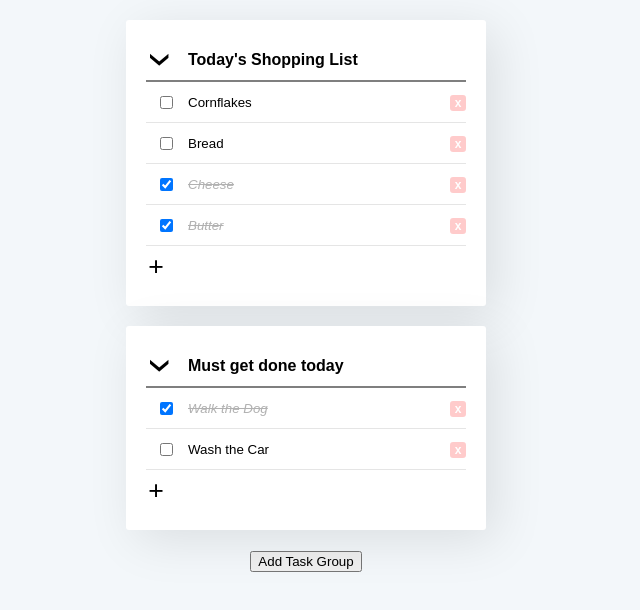
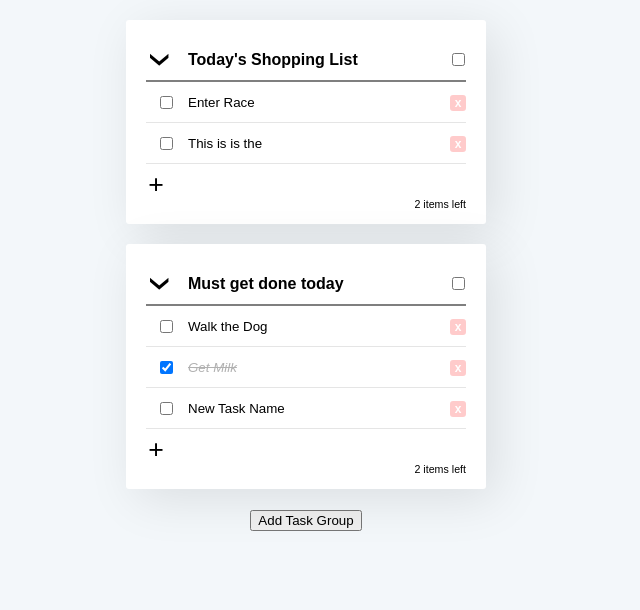
Before and after one commit to dhenniga/react-todo, a React (Create React App) app: page / in a window 1280 px wide. Shown: the top 610 px of the page, without its empty margins (334-974 px from the left). Built offline with nearby package versions, Linux system fonts and the light colour scheme; data requests are answered from the project's data file.

Commit message:
state refactor

```diff
--- a/package.json
+++ b/package.json
@@ -18,7 +18,7 @@
   },
   "proxy": "http://localhost:5000",
   "scripts": {
-    "start": "react-scripts start & yarn run json:server",
+    "start": "react-scripts start & yarn run json-server",
     "build": "react-scripts build",
     "test": "react-scripts test",
     "eject": "react-scripts eject",
--- a/public/index.html
+++ b/public/index.html
@@ -22,7 +22,7 @@
       work correctly both with client-side routing and a non-root public URL.
       Learn how to configure a non-root public URL by running `npm run build`.
     -->
-  <title>React App</title>
+  <title>React TODO</title>
 </head>
 
 <body>
--- a/src/App.js
+++ b/src/App.js
@@ -1,74 +1,82 @@
-import React, { useEffect } from "react";
+import React, { useEffect, useState } from "react";
 import "./App.css";
-import { prop } from "ramda";
+import { values } from "ramda";
 import Task from "./task/task";
 import TaskGroup from "./task-group/task-group";
 import { mapObjectToValues } from "./app.service";
-import { AddTask, DeleteButton } from "./app.styled";
+import { AddTask, ItemsRemaining } from "./app.styled";
 import useTask from "./useTask";
 
 ///////////////////////
 
 const App = () => {
 
+  const [tasks, updateTasks] = useState();
+
   const {
     getTasks,
     createTask,
     createTaskGroup,
-    deleteTask,
-    taskData
+    tasksRemainingCount,
+    toggleTask,
+    deleteTask
   } = useTask();
 
   useEffect(() => {
-    getTasks();
+    getTasks().then(updateTasks);
   }, []);
+
+  const handleToggleChange = (id, value) =>
+    toggleTask(id, value)
+      .then(getTasks().then(updateTasks))
+
+  const handleDeleteTask = (id, value) =>
+    deleteTask(id)
+      .then(getTasks().then(updateTasks))
+
+  const handleCreateTask = rootKey =>
+    createTask(rootKey)
+      .then(getTasks().then(updateTasks))
 
   return (
 
     <div className="App">
 
       {
-        mapObjectToValues((node, rootKey) => {
+        mapObjectToValues((node, rootKey) =>
 
-          return (
           <TaskGroup
             key={rootKey}
-              title={rootKey}>
+            title={rootKey}
+            node={node}>
 
             {
-                mapObjectToValues((item, key) => {
-
-                  return (
-
-                    <div style={{ position: "relative" }}>
+              mapObjectToValues(({ id, text, isChecked }, key) =>
 
                 <Task
                   key={key}
-                        id={prop("id", item)}
-                        text={prop("text")(item)}
-                        isChecked={prop("isChecked", item)}
+                  id={id}
+                  text={text}
+                  isChecked={isChecked}
+                  onToggleChange={handleToggleChange}
+                  onDeleteTask={handleDeleteTask}
                 />
 
-                      <DeleteButton
-                        onClick={() => deleteTask(prop("id", item))}>
-                        x
-                          </DeleteButton>
-
-                    </div>
-
-                  )
-                })(node)
+              )(node)
             }
 
             <AddTask
-                onClick={() => createTask(rootKey)}>
+              onClick={() => handleCreateTask(rootKey)}>
               +
               </AddTask>
 
+            <ItemsRemaining>
+              {tasksRemainingCount(values(node))} items left
+              </ItemsRemaining>
+
           </TaskGroup>
 
-          )
-        })(taskData)
+        )(tasks)
       }
 
       <button onClick={() => createTaskGroup()}>Add Task Group</button>
--- a/src/app.styled.js
+++ b/src/app.styled.js
@@ -10,6 +10,10 @@ export const AddTask = styled.div`
   font-family: sans-serif;
   font-size: 20pt;
   cursor: pointer;
+
+  &:hover {
+    transform: scale(1.2);
+  }
 `;
 
 export const ItemTotal = styled.div`
@@ -19,27 +23,12 @@ export const ItemTotal = styled.div`
   color: #aab2bd;
 `;
 
-export const DeleteButton = styled.button`
-  background-color: red;
-  height: 16px;
-  width: 16px;
-  display: grid;
-  border-radius: 3px;
-  justify-content: center;
-  align-items: center;
-  position: absolute;
-  top: 13px;
-  right: 0px;
-  border: none;
-  outline: 0px;
-  color: white;
-  cursor: pointer;
+export const ItemsRemaining = styled.label`
   font-family: sans-serif;
-  font-weight: 900;
-  font-size: 9pt;
-  opacity: 0.2;
-
-  &:hover {
-    opacity: 1;
-  }
+  font-size: 8pt;
+  float: right;
+  height: 40px;
+  line-height: 40px;
+  position: relative;
+  top: -20px;
 `;
--- a/src/task-group/task-group.js
+++ b/src/task-group/task-group.js
@@ -1,12 +1,23 @@
-import React from "react";
+import React, { useEffect, useState } from "react";
 import {
   Container,
   Chevron,
   Input,
   Header
 } from "./task-group.styled";
+import useTask from "../useTask";
 
-const Group = ({ children, title }) => {
+const Group = ({ children, title, node }) => {
+
+  const {
+    selectAll,
+    selectNone,
+    allSelected
+  } = useTask();
+
+  const [toggleAll, setToggleAll] = useState(false);
+  const [isAllSelected, setIsAllSelected] = useState(allSelected(node))
+
 
   return (
 
@@ -21,6 +32,21 @@ const Group = ({ children, title }) => {
           placeholder="Enter Group Name..."
         />
 
+        <input
+          type="checkbox"
+          checked={isAllSelected}
+          style={{
+            position: "absolute",
+            right: 18,
+            top: 30
+          }}
+          onChange={() => {
+            setToggleAll(!toggleAll);
+            toggleAll && setIsAllSelected(node)
+              ? selectNone(node)
+              : selectAll(node)
+          }} />
+
       </Header>
 
       {children}
--- a/src/task/task.js
+++ b/src/task/task.js
@@ -1,14 +1,25 @@
 import React, { useState } from "react";
-import axios from "axios";
-import { Container, Checkbox, Input } from "./task.styled";
+import {
+  Container,
+  Checkbox,
+  Input,
+  DeleteButton
+} from "./task.styled";
+import useTask from "../useTask";
 
 const Expression = ({
   id,
   text,
-  isChecked
+  isChecked,
+  onToggleChange,
+  onDeleteTask
 }) => {
 
   const [isActive, setIsActive] = useState(isChecked);
+
+  const {
+    renameTask
+  } = useTask();
 
   return (
 
@@ -17,22 +28,24 @@ const Expression = ({
       <Checkbox
         type="checkbox"
         checked={isActive}
-        onChange={event => {
+        onChange={() => {
           setIsActive(!isActive);
-          axios.patch(`/tasks/${id}`, { isChecked: !isActive });
+          onToggleChange(id, isActive)
         }}
       />
 
       <Input
         type="text"
         isChecked={isActive}
-        onChange={event =>
-          axios.patch(`/tasks/${id}`, { text: event.target.value })
-        }
+        onChange={event => renameTask(id, event.target.value)}
         defaultValue={text}
         placeholder="Enter task name"
+      />
 
-      />
+      <DeleteButton
+        onClick={() => onDeleteTask(id)}>
+        x
+        </DeleteButton>
 
     </Container>
 
--- a/src/task/task.styled.js
+++ b/src/task/task.styled.js
@@ -4,6 +4,7 @@ export const Container = styled.div`
   height: 40px;
   width: 100%;
   display: grid;
+  position: relative;
   grid-template-columns: 40px 1fr;
   align-content: center;
   border-bottom: 1px solid rgba(0, 0, 0, 0.1);
@@ -32,3 +33,28 @@ export const Input = styled.input`
 `;
 
 export const Checkbox = styled.input``;
+
+export const DeleteButton = styled.button`
+  background-color: red;
+  height: 16px;
+  width: 16px;
+  display: grid;
+  border-radius: 3px;
+  justify-content: center;
+  align-items: center;
+  position: absolute;
+  top: 13px;
+  right: 0px;
+  border: none;
+  outline: 0px;
+  color: white;
+  cursor: pointer;
+  font-family: sans-serif;
+  font-weight: 900;
+  font-size: 9pt;
+  opacity: 0.2;
+
+  &:hover {
+    opacity: 1;
+  }
+`;
--- a/src/useTask.js
+++ b/src/useTask.js
@@ -1,53 +1,103 @@
-import { useState } from "react";
 import axios from "axios";
 import { converter } from "./app.service";
 import { v4 as uuidv4 } from 'uuid';
+import { map, reduce, values, keys } from "ramda";
 
 const useTask = () => {
 
   const api = axios.create({
-    baseUrl: `http://localhost:5000/`
+    baseUrl: `http://localhost:5000`
   });
 
-  const [taskData, setTaskData] = useState([]);
+  /////////////////////////////
 
-  const getTasks = async () => {
-    let data = await api.get(`/tasks`)
-      .then(({ data }) => data);
-    setTaskData(converter(data))
-  };
+  const getTasks = () =>
+    api.get(`/tasks`)
+      .then(({ data }) => converter(data));
 
-  const createTask = async (rootKey) => {
-    await api.post(`/tasks/`, {
+  /////////////////////////////
+
+  const createTask = rootKey =>
+    api.post(`/tasks/`, {
       "id": uuidv4(),
-      "text": "Enter task Name...",
+      "text": "",
       "group": rootKey,
       "isChecked": false
     });
-    getTasks();
-  };
 
-  const createTaskGroup = async () => {
-    await api.post(`/tasks/`, {
+  /////////////////////////////
+
+  const createTaskGroup = () =>
+    api.post(`/tasks/`, {
       "id": uuidv4(),
       "text": "",
       "group": "",
       "isChecked": false
     });
-    getTasks();
-  };
 
-  const deleteTask = async id => {
-    await api.delete(`/tasks/${id}`);
-    getTasks();
-  };
+  /////////////////////////////
+
+  const deleteTask = id =>
+    api.delete(`/tasks/${id}`);
+
+  /////////////////////////////
+
+  const toggleTask = (id, state) =>
+    api.patch(
+      `/tasks/${id}`,
+      { isChecked: !state });
+
+  /////////////////////////////
+
+  const renameTask = (id, value) =>
+    api.patch(
+      `/tasks/${id}`,
+      { text: value }
+    );
+
+  /////////////////////////////
+
+  const selectAll = node =>
+    map(async item => (
+      await api.patch(`/tasks/${item.id}`, { isChecked: true })
+    ))(node);
+
+
+  /////////////////////////////
+
+  const selectNone = node =>
+    map(item => (
+      api.patch(`/tasks/${item.id}`, { isChecked: false })
+    ))(node);
+
+  /////////////////////////////
+
+  const tasksRemainingCount = node =>
+    reduce((a, item) =>
+      a + !item.isChecked,
+      0)(values(node));
+
+  /////////////////////////////
+
+  const allSelected = node => {
+    let one = reduce((a, item) => a + item.isChecked, 0)(values(node));
+    let two = keys(node).length;
+    return one === two;
+  }
+
+  /////////////////////////////
 
   return {
     getTasks,
     createTask,
     createTaskGroup,
     deleteTask,
-    taskData
+    toggleTask,
+    renameTask,
+    selectAll,
+    selectNone,
+    tasksRemainingCount,
+    allSelected
   }
 }
 
--- a/stub-data.json
+++ b/stub-data.json
@@ -2,13 +2,13 @@
   "tasks": [
     {
       "id": "f92f74d4-630a-4f84-a96a-687e867b4453",
-      "text": "Cornflakes",
+      "text": "Enter Race",
       "group": "Today's Shopping List",
       "isChecked": false
     },
     {
       "id": "ac46ee88-b2e2-4bc8-9500-aff799cb6b18",
-      "text": "Bread",
+      "text": "This is is the",
       "group": "Today's Shopping List",
       "isChecked": false
     },
@@ -16,25 +16,19 @@
       "id": "f8193032-837c-471e-a470-bdd08bcc7fb5",
       "text": "Walk the Dog",
       "group": "Must get done today",
+      "isChecked": false
+    },
+    {
+      "id": "4657f654-6344-424a-901f-6a31038ec913",
+      "text": "Get Milk",
+      "group": "Must get done today",
       "isChecked": true
     },
     {
-      "id": "4657f654-6344-424a-901f-6a31038ec913",
-      "text": "Wash the Car",
+      "id": "27c52dbd-05e4-474a-a2a0-88580b5501ff",
+      "text": "New Task Name",
       "group": "Must get done today",
       "isChecked": false
-    },
-    {
-      "id": "12ae2d8c-179f-4104-8246-7ce2935a0a54",
-      "text": "Cheese",
-      "group": "Today's Shopping List",
-      "isChecked": true
-    },
-    {
-      "id": "351de362-da9d-427d-8f14-fdcb17e7ed4b",
-      "text": "Butter",
-      "group": "Today's Shopping List",
-      "isChecked": true
     }
   ]
 }
```
Lines whose indentation alone changed are shown as unchanged.
